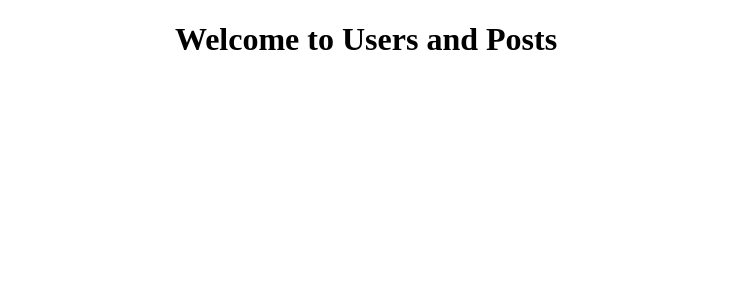
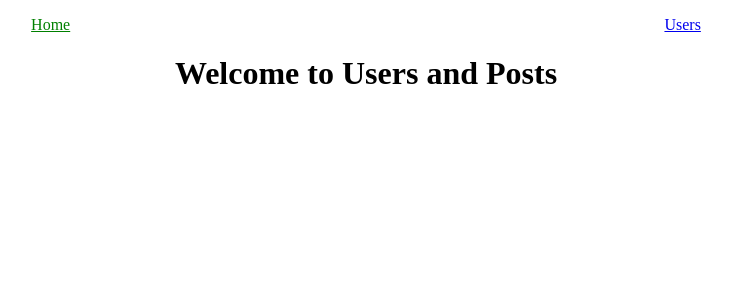
Before and after one commit to attilacs/angular-practice-users-and-posts, an Angular app: page /home in a window 1280 px wide. Shown: the top 300 px of the page, without its empty margins (274-1006 px from the left). Built offline with nearby package versions, Linux system fonts and the light colour scheme.

Commit message:
Implement simple navbar

```diff
--- a/src/app/app.component.html
+++ b/src/app/app.component.html
@@ -1 +1,2 @@
+<app-navbar></app-navbar>
 <router-outlet />
--- a/src/app/app.component.ts
+++ b/src/app/app.component.ts
@@ -1,9 +1,11 @@
 import { Component } from '@angular/core';
 import { RouterOutlet } from '@angular/router';
+import { NavbarComponent } from './components/navbar/navbar.component';
 
 @Component({
   selector: 'app-root',
   imports: [
+    NavbarComponent,
     RouterOutlet,
   ],
   templateUrl: './app.component.html',
--- /dev/null
+++ b/src/app/components/navbar/navbar.component.css
@@ -0,0 +1,10 @@
+ul {
+    display: flex;
+    justify-content: space-around;
+    list-style-type: none;
+    padding: 0;
+}
+
+.active {
+    color: green;
+}
--- /dev/null
+++ b/src/app/components/navbar/navbar.component.html
@@ -0,0 +1,6 @@
+<nav>
+    <ul>
+        <li id="home"><a routerLink="/home" routerLinkActive="active" ariaCurrentWhenActive="page">Home</a></li>
+        <li id="users"><a routerLink="/users" routerLinkActive="active" ariaCurrentWhenActive="page">Users</a></li>
+    </ul>
+</nav>
```
Also changed, not shown: src/app/components/navbar/navbar.component.ts (added, +14 -0 lines), 1 other file (tests, documents, lock files or other folders).
